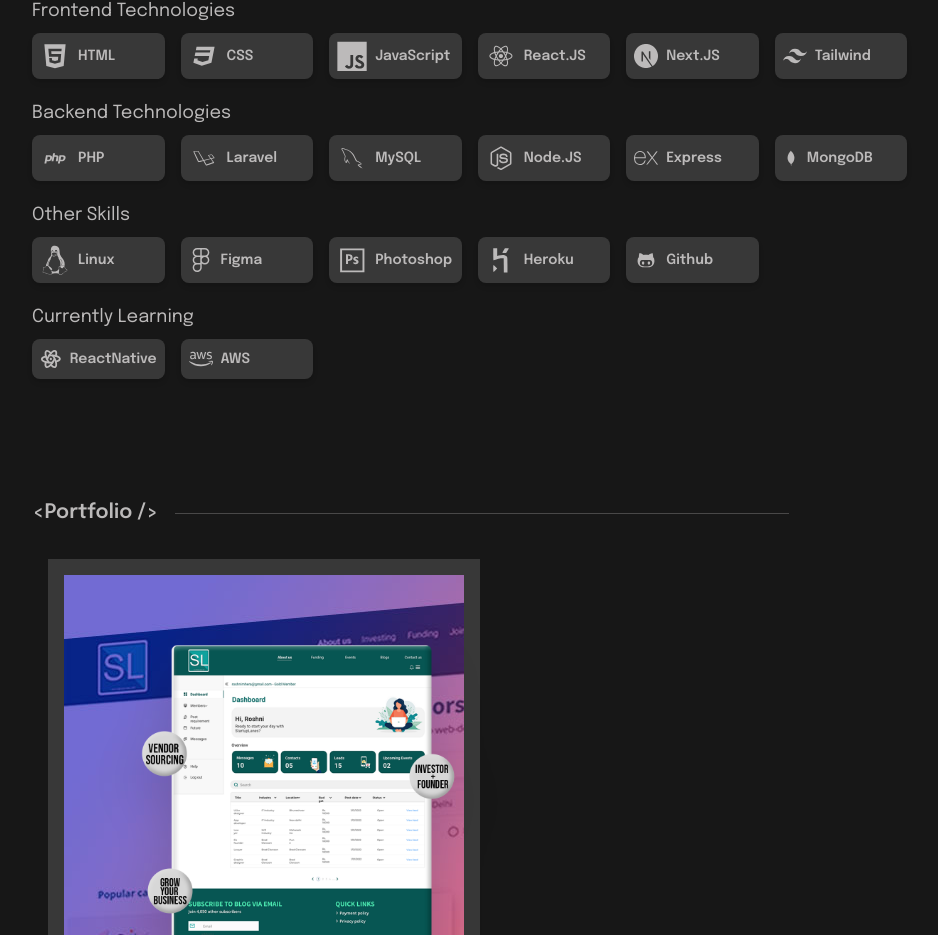
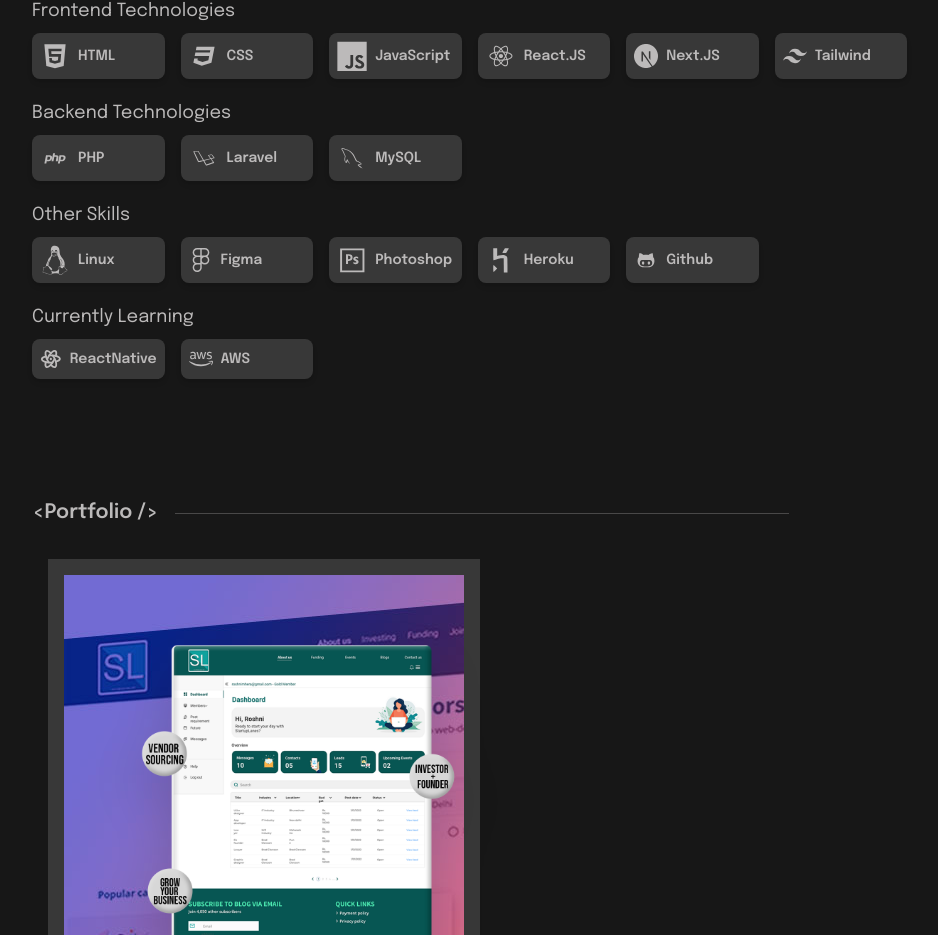
Before and after one commit to siddharthpandey091/creativesiddharth, a Next.js app: page / in a window 1280 px wide. Shown: the part 1555-2490 px from the top of the page, without its empty margins (96-1034 px from the left). Built offline with nearby package versions, Linux system fonts and the light colour scheme.

Commit message:
Update Skills.jsx

```diff
--- a/components/Skills.jsx
+++ b/components/Skills.jsx
@@ -13,8 +13,8 @@
   DiPhotoshop,
   DiPhp,
   DiReact,
-} from  "react-icons/di";
-import {TbBrandReactNative} from "react-icons/tb";
+} from "react-icons/di";
+import { TbBrandReactNative } from "react-icons/tb";
 import {
   SiExpress,
   SiFigma,
@@ -75,7 +75,7 @@
             <DiMysql className="text-3xl" />
             <p className="text-sm font-semibold">MySQL</p>
           </div>
-          <div className="flex  space-x-2 items-center rounded-lg p-2 bg-cardColor shadow-md cursor-pointer  hover:bg-highlight hover:text-bgColor">
+          {/* <div className="flex  space-x-2 items-center rounded-lg p-2 bg-cardColor shadow-md cursor-pointer  hover:bg-highlight hover:text-bgColor">
             <DiNodejsSmall className="text-3xl" />
             <p className="text-sm font-semibold">Node.JS</p>
           </div>
@@ -86,7 +86,7 @@
           <div className="flex  space-x-2 items-center rounded-lg p-2 bg-cardColor shadow-md cursor-pointer  hover:bg-highlight hover:text-bgColor">
             <DiMongodb className="text32xl" />
             <p className="text-sm font-semibold">MongoDB</p>
-          </div>
+          </div> */}
         </div>
 
         <h1 className="text-lg">Other Skills</h1>
```
